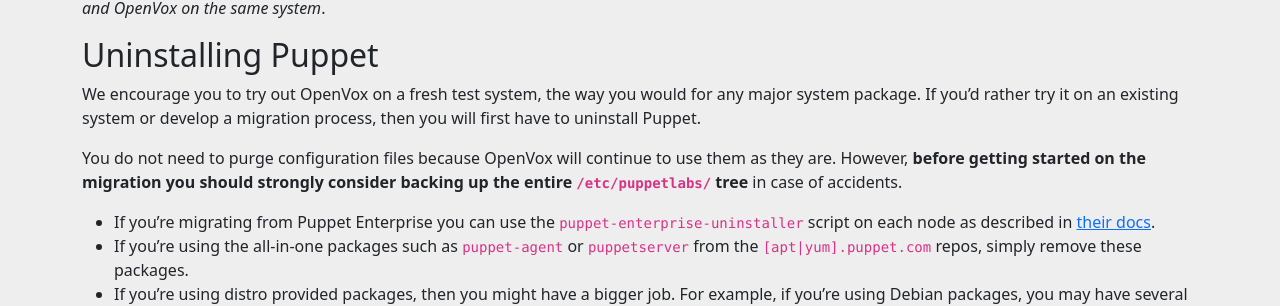
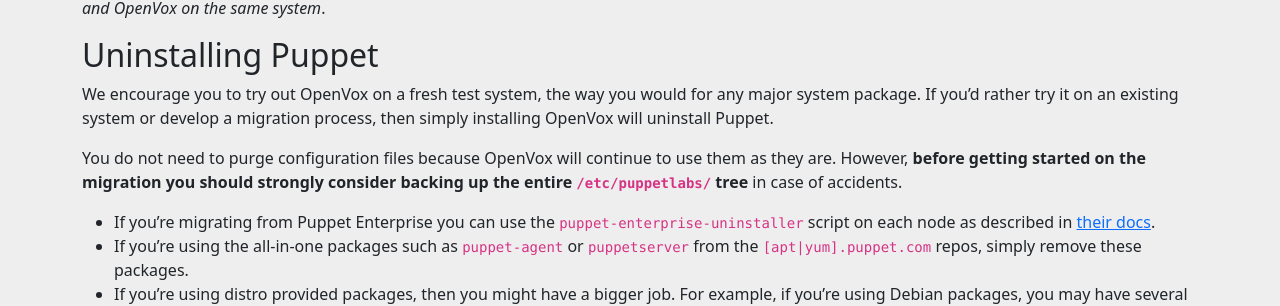
Before and after one commit to voxpupuli/voxpupuli.github.io, a Jekyll site: the page built from openvox/install.md, in a window 1280 px wide and 900 px high. Shown: the part 305-611 px from the top of the window. Built offline with Jekyll 4.4.1, drawn with Linux system fonts in a browser that asks for light colours; nearby versions of some CDN libraries.

Commit message:
no need to uninstall Puppet first

```diff
--- a/openvox/install.md
+++ b/openvox/install.md
@@ -12,7 +12,7 @@
 ## Uninstalling Puppet
 
 We encourage you to try out OpenVox on a fresh test system, the way you would for any major system package.
-If you'd rather try it on an existing system or develop a migration process, then you will first have to uninstall Puppet.
+If you'd rather try it on an existing system or develop a migration process, then simply installing OpenVox will uninstall Puppet.
 
 You do not need to purge configuration files because OpenVox will continue to use them as they are.
 However, **before getting started on the migration you should strongly consider backing up the entire `/etc/puppetlabs/` tree** in case of accidents.
```
